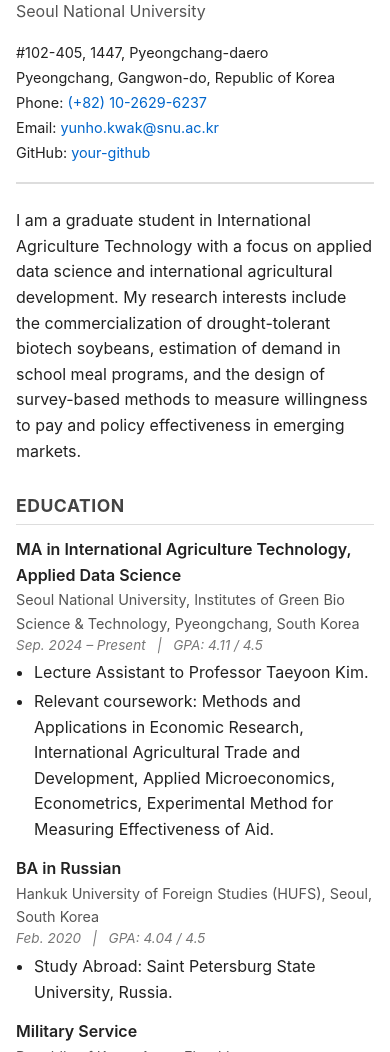
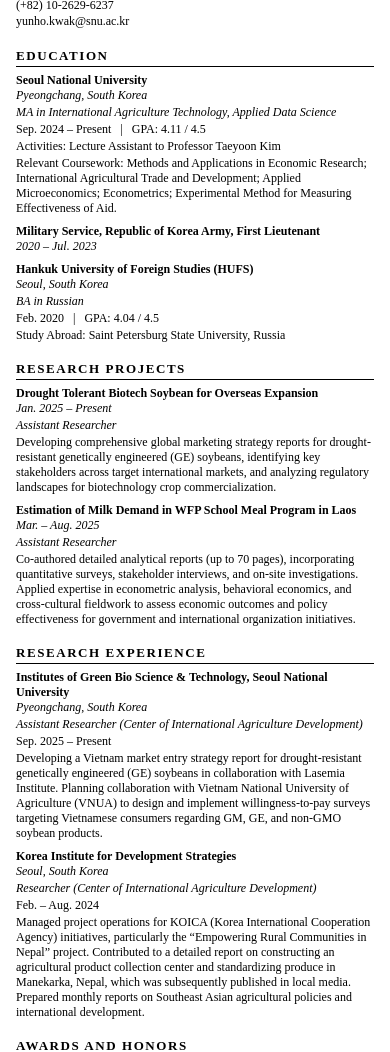
Before and after one commit to yunho-kwak/yunho-kwak.github.io, a plain HTML site: page index.html in a window 390 px wide. Shown: the part 131-1183 px from the top of the page. Drawn offline with Linux system fonts and the light colour scheme.

Commit message:
Update index.html

```diff
--- a/index.html
+++ b/index.html
@@ -2,300 +2,305 @@
 <html lang="en">
 <head>
   <meta charset="UTF-8" />
-  <title>Yunho Kwak - CV / Academic Profile</title>
+  <title>Yunho Kwak - Curriculum Vitae</title>
   <meta name="viewport" content="width=device-width, initial-scale=1" />
   <style>
+    /* 전체 페이지 배경 (종이 위에 얹힌 느낌용) */
     body {
-      font-family: -apple-system, BlinkMacSystemFont, "Segoe UI", Roboto, sans-serif;
       margin: 0;
-      padding: 0;
-      line-height: 1.6;
-      background-color: #f5f5f5;
-      color: #222;
+      padding: 24px 0;
+      background-color: #e9e9e9;
+      font-family: "Times New Roman", "TimesNewRoman", Times, serif;
+      color: #000;
     }
-    .container {
-      max-width: 900px;
+
+    /* 실제 이력서 종이 영역 */
+    .page {
+      max-width: 800px;
       margin: 0 auto;
-      padding: 24px 16px 40px;
-      background-color: #fff;
+      background-color: #ffffff;
+      padding: 32px 40px 40px;
+      box-sizing: border-box;
+      box-shadow: 0 0 10px rgba(0,0,0,0.15);
     }
-    header {
+
+    /* 상단 이름 + 연락처 */
+    .header {
       display: flex;
+      justify-content: space-between;
       flex-wrap: wrap;
-      justify-content: space-between;
       align-items: flex-start;
-      gap: 16px;
-      margin-bottom: 24px;
-      border-bottom: 2px solid #ddd;
-      padding-bottom: 16px;
+      margin-bottom: 18px;
     }
+
+    .name-block {
+      margin-bottom: 8px;
+    }
+
     .name-block h1 {
       margin: 0;
-      font-size: 2rem;
+      font-size: 26px;
+      font-weight: 700;
+      letter-spacing: 0.04em;
     }
-    .name-block h2 {
-      margin: 4px 0 0;
-      font-size: 1rem;
-      font-weight: normal;
-      color: #555;
+
+    .contact-block {
+      font-size: 12px;
+      text-align: right;
+      line-height: 1.4;
     }
-    .contact {
-      font-size: 0.9rem;
-      text-align: right;
+
+    .contact-block a {
+      color: inherit;
+      text-decoration: none;
     }
-    .contact div {
+
+    .contact-block a:hover {
+      text-decoration: underline;
+    }
+
+    /* 섹션 제목 (EDUCATION, RESEARCH PROJECTS, …) */
+    .section-title {
+      margin-top: 18px;
+      margin-bottom: 6px;
+      font-size: 13px;
+      font-weight: 700;
+      letter-spacing: 0.12em;
+      text-transform: uppercase;
+      border-bottom: 1px solid #000;
+      padding-bottom: 2px;
+    }
+
+    /* 섹션 안 각 항목 */
+    .item {
+      font-size: 12px;
+      margin-bottom: 8px;
+    }
+
+    .item-header {
+      display: flex;
+      justify-content: space-between;
+      flex-wrap: wrap;
+      margin-bottom: 1px;
+    }
+
+    .item-left {
+      font-weight: 700;
+    }
+
+    .item-right {
+      font-style: italic;
+      white-space: nowrap;
+      margin-left: 12px;
+    }
+
+    .item-sub {
+      font-style: italic;
+    }
+
+    .item-location {
+      font-style: italic;
+      white-space: nowrap;
+    }
+
+    .item-body {
+      margin-top: 2px;
+    }
+
+    .item-body p {
+      margin: 0 0 2px 0;
+    }
+
+    ul {
+      margin: 0 0 2px 16px;
+      padding: 0;
+    }
+
+    li {
       margin-bottom: 2px;
     }
-    .contact a {
-      color: #0066cc;
-      text-decoration: none;
+
+    /* 마지막 하단 여백 */
+    .bottom-space {
+      height: 8px;
     }
-    .contact a:hover {
-      text-decoration: underline;
-    }
-    h3.section-title {
-      border-bottom: 1px solid #ddd;
-      padding-bottom: 4px;
-      margin-top: 28px;
-      margin-bottom: 12px;
-      font-size: 1.1rem;
-      letter-spacing: 0.03em;
-      text-transform: uppercase;
-      color: #444;
-    }
-    .item {
-      margin-bottom: 14px;
-    }
-    .item-title {
-      font-weight: 600;
-    }
-    .item-sub {
-      font-size: 0.9rem;
-      color: #555;
-    }
-    .item-period {
-      font-size: 0.85rem;
-      color: #777;
-      font-style: italic;
-    }
-    ul {
-      margin: 4px 0 0 18px;
-      padding: 0;
-    }
-    li {
-      margin-bottom: 3px;
-    }
-    .tag-list {
-      font-size: 0.85rem;
-      color: #555;
-    }
-    .tag-list span {
-      background: #e8e8e8;
-      padding: 3px 7px;
-      border-radius: 999px;
-      margin-right: 4px;
-      display: inline-block;
-      margin-top: 4px;
-    }
-    footer {
-      margin-top: 32px;
-      font-size: 0.8rem;
-      color: #777;
-      text-align: center;
-    }
+
     @media (max-width: 600px) {
-      header {
+      .page {
+        padding: 24px 16px 28px;
+      }
+      .contact-block {
+        text-align: left;
+        margin-top: 8px;
+      }
+      .item-header {
         flex-direction: column;
-        align-items: flex-start;
       }
-      .contact {
-        text-align: left;
+      .item-right,
+      .item-location {
+        margin-left: 0;
       }
     }
   </style>
 </head>
 <body>
-  <div class="container">
+  <div class="page">
     <!-- HEADER -->
-    <header>
+    <div class="header">
       <div class="name-block">
         <h1>Yunho Kwak</h1>
-        <h2>MA Student in International Agriculture Technology<br />Seoul National University</h2>
       </div>
-      <div class="contact">
+      <div class="contact-block">
         <div>#102-405, 1447, Pyeongchang-daero</div>
         <div>Pyeongchang, Gangwon-do, Republic of Korea</div>
-        <div>Phone: <a href="tel:+821026296237">(+82) 10-2629-6237</a></div>
-        <div>Email: <a href="mailto:yunho.kwak@snu.ac.kr">yunho.kwak@snu.ac.kr</a></div>
-        <div>GitHub: <a href="https://github.com/your-github" target="_blank">your-github</a></div>
+        <div>(+82) 10-2629-6237</div>
+        <div><a href="mailto:yunho.kwak@snu.ac.kr">yunho.kwak@snu.ac.kr</a></div>
       </div>
-    </header>
-
-    <!-- SHORT INTRO -->
-    <p>
-      I am a graduate student in International Agriculture Technology with a focus on applied data science
-      and international agricultural development. My research interests include the commercialization of
-      drought-tolerant biotech soybeans, estimation of demand in school meal programs, and the design of
-      survey-based methods to measure willingness to pay and policy effectiveness in emerging markets.
-    </p>
+    </div>
 
     <!-- EDUCATION -->
-    <h3 class="section-title">Education</h3>
+    <div class="section-title">Education</div>
 
     <div class="item">
-      <div class="item-title">MA in International Agriculture Technology, Applied Data Science</div>
-      <div class="item-sub">Seoul National University, Institutes of Green Bio Science & Technology, Pyeongchang, South Korea</div>
-      <div class="item-period">Sep. 2024 – Present &nbsp; | &nbsp; GPA: 4.11 / 4.5</div>
-      <ul>
-        <li>Lecture Assistant to Professor Taeyoon Kim.</li>
-        <li>
-          Relevant coursework: Methods and Applications in Economic Research, International Agricultural Trade
-          and Development, Applied Microeconomics, Econometrics, Experimental Method for Measuring Effectiveness of Aid.
-        </li>
-      </ul>
+      <div class="item-header">
+        <div class="item-left">Seoul National University</div>
+        <div class="item-location">Pyeongchang, South Korea</div>
+      </div>
+      <div class="item-body">
+        <p><span class="item-sub">MA in International Agriculture Technology, Applied Data Science</span></p>
+        <p>Sep. 2024 – Present &nbsp;&nbsp;|&nbsp;&nbsp; GPA: 4.11 / 4.5</p>
+        <p>Activities: Lecture Assistant to Professor Taeyoon Kim</p>
+        <p>Relevant Coursework: Methods and Applications in Economic Research; International Agricultural Trade and Development; Applied Microeconomics; Econometrics; Experimental Method for Measuring Effectiveness of Aid.</p>
+      </div>
     </div>
 
     <div class="item">
-      <div class="item-title">BA in Russian</div>
-      <div class="item-sub">Hankuk University of Foreign Studies (HUFS), Seoul, South Korea</div>
-      <div class="item-period">Feb. 2020 &nbsp; | &nbsp; GPA: 4.04 / 4.5</div>
-      <ul>
-        <li>Study Abroad: Saint Petersburg State University, Russia.</li>
-      </ul>
+      <div class="item-header">
+        <div class="item-left">Military Service, Republic of Korea Army, First Lieutenant</div>
+        <div class="item-right">2020 – Jul. 2023</div>
+      </div>
     </div>
 
     <div class="item">
-      <div class="item-title">Military Service</div>
-      <div class="item-sub">Republic of Korea Army, First Lieutenant</div>
-      <div class="item-period">2020 – Jul. 2023</div>
+      <div class="item-header">
+        <div class="item-left">Hankuk University of Foreign Studies (HUFS)</div>
+        <div class="item-location">Seoul, South Korea</div>
+      </div>
+      <div class="item-body">
+        <p><span class="item-sub">BA in Russian</span></p>
+        <p>Feb. 2020 &nbsp;&nbsp;|&nbsp;&nbsp; GPA: 4.04 / 4.5</p>
+        <p>Study Abroad: Saint Petersburg State University, Russia</p>
+      </div>
     </div>
 
     <!-- RESEARCH PROJECTS -->
-    <h3 class="section-title">Research Projects</h3>
+    <div class="section-title">Research Projects</div>
 
     <div class="item">
-      <div class="item-title">Drought Tolerant Biotech Soybean for Overseas Expansion</div>
-      <div class="item-sub">Assistant Researcher</div>
-      <div class="item-period">Jan. 2025 – Present</div>
-      <ul>
-        <li>
-          Developing comprehensive global marketing strategy reports for drought-resistant genetically engineered (GE)
-          soybeans, identifying key stakeholders across target international markets, and analyzing regulatory landscapes
-          for biotechnology crop commercialization.
-        </li>
-      </ul>
+      <div class="item-header">
+        <div class="item-left">Drought Tolerant Biotech Soybean for Overseas Expansion</div>
+        <div class="item-right">Jan. 2025 – Present</div>
+      </div>
+      <div class="item-body">
+        <p><span class="item-sub">Assistant Researcher</span></p>
+        <p>
+          Developing comprehensive global marketing strategy reports for drought-resistant
+          genetically engineered (GE) soybeans, identifying key stakeholders across target international
+          markets, and analyzing regulatory landscapes for biotechnology crop commercialization.
+        </p>
+      </div>
     </div>
 
     <div class="item">
-      <div class="item-title">Estimation of Milk Demand in WFP School Meal Program in Laos</div>
-      <div class="item-sub">Assistant Researcher</div>
-      <div class="item-period">Mar. 2025 – Aug. 2025</div>
-      <ul>
-        <li>
-          Co-authored detailed analytical reports (up to 70 pages) incorporating quantitative surveys, stakeholder
-          interviews, and on-site investigations.
-        </li>
-        <li>
-          Applied econometric analysis, behavioral economics, and cross-cultural fieldwork to assess economic outcomes
-          and policy effectiveness for government and international organization initiatives.
-        </li>
-      </ul>
+      <div class="item-header">
+        <div class="item-left">Estimation of Milk Demand in WFP School Meal Program in Laos</div>
+        <div class="item-right">Mar. – Aug. 2025</div>
+      </div>
+      <div class="item-body">
+        <p><span class="item-sub">Assistant Researcher</span></p>
+        <p>
+          Co-authored detailed analytical reports (up to 70 pages), incorporating quantitative surveys,
+          stakeholder interviews, and on-site investigations. Applied expertise in econometric analysis,
+          behavioral economics, and cross-cultural fieldwork to assess economic outcomes and policy
+          effectiveness for government and international organization initiatives.
+        </p>
+      </div>
     </div>
 
     <!-- RESEARCH EXPERIENCE -->
-    <h3 class="section-title">Research Experience</h3>
+    <div class="section-title">Research Experience</div>
 
     <div class="item">
-      <div class="item-title">
-        Institutes of Green Bio Science & Technology, Seoul National University – Center of International Agriculture Development
+      <div class="item-header">
+        <div class="item-left">
+          Institutes of Green Bio Science & Technology, Seoul National University
+        </div>
+        <div class="item-location">Pyeongchang, South Korea</div>
       </div>
-      <div class="item-sub">Assistant Researcher</div>
-      <div class="item-period">Sep. 2025 – Present</div>
-      <ul>
-        <li>
-          Developing a Vietnam market entry strategy report for drought-resistant GE soybeans in collaboration with the
-          Lasemia Institute.
-        </li>
-        <li>
-          Planning collaboration with Vietnam National University of Agriculture (VNUA) to design and implement
-          willingness-to-pay surveys targeting Vietnamese consumers regarding GM, GE, and non-GMO soybean products.
-        </li>
-      </ul>
+      <div class="item-body">
+        <p><span class="item-sub">Assistant Researcher (Center of International Agriculture Development)</span></p>
+        <p>Sep. 2025 – Present</p>
+        <p>
+          Developing a Vietnam market entry strategy report for drought-resistant genetically engineered (GE)
+          soybeans in collaboration with Lasemia Institute. Planning collaboration with Vietnam National
+          University of Agriculture (VNUA) to design and implement willingness-to-pay surveys targeting
+          Vietnamese consumers regarding GM, GE, and non-GMO soybean products.
+        </p>
+      </div>
     </div>
 
     <div class="item">
-      <div class="item-title">Korea Institute for Development Strategies</div>
-      <div class="item-sub">Researcher, Center of International Agriculture Development</div>
-      <div class="item-period">Feb. 2024 – Aug. 2024</div>
-      <ul>
-        <li>
-          Managed project operations for KOICA (Korea International Cooperation Agency) initiatives, particularly the
-          “Empowering Rural Communities in Nepal” project.
-        </li>
-        <li>
-          Contributed to a detailed report on constructing an agricultural product collection center and standardizing
-          produce in Manekarka, Nepal, which was subsequently published in local media.
-        </li>
-        <li>
-          Prepared monthly reports on Southeast Asian agricultural policies and international development.
-        </li>
-      </ul>
+      <div class="item-header">
+        <div class="item-left">Korea Institute for Development Strategies</div>
+        <div class="item-location">Seoul, South Korea</div>
+      </div>
+      <div class="item-body">
+        <p><span class="item-sub">Researcher (Center of International Agriculture Development)</span></p>
+        <p>Feb. – Aug. 2024</p>
+        <p>
+          Managed project operations for KOICA (Korea International Cooperation Agency) initiatives,
+          particularly the “Empowering Rural Communities in Nepal” project. Contributed to a detailed report
+          on constructing an agricultural product collection center and standardizing produce in Manekarka,
+          Nepal, which was subsequently published in local media. Prepared monthly reports on Southeast
+          Asian agricultural policies and international development.
+        </p>
+      </div>
     </div>
 
-    <!-- AWARDS -->
-    <h3 class="section-title">Awards & Honors</h3>
+    <!-- AWARDS AND HONORS -->
+    <div class="section-title">Awards and Honors</div>
 
     <div class="item">
-      <ul>
-        <li>College of Agriculture and Life Sciences (CALS) Interdisciplinary Research Scholarship – 2025 Spring–Fall</li>
-        <li>Lecture &amp; Research Scholarship – 2025 Spring</li>
-        <li>Merit Based Scholarship – 2019 Spring, 2018 Fall, 2017 Fall, 2016 Fall</li>
-        <li>Mentoring &amp; Student Assistance Scholarship – 2019 Fall, 2017 Fall</li>
-      </ul>
+      <div class="item-body">
+        <p>College of Agriculture and Life Sciences (CALS) Interdisciplinary Research Scholarship &mdash; 2025 Spring–Fall</p>
+        <p>Lecture &amp; Research Scholarship &mdash; 2025 Spring</p>
+        <p>Merit Based Scholarship &mdash; 2019 Spring, 2018 Fall, 2017 Fall, 2016 Fall</p>
+        <p>Mentoring &amp; Student Assistance Scholarship &mdash; 2019 Fall, 2017 Fall</p>
+      </div>
     </div>
 
-    <!-- SKILLS & LANGUAGES -->
-    <h3 class="section-title">Skills & Languages</h3>
+    <!-- ADDITIONAL INFORMATION -->
+    <div class="section-title">Additional Information</div>
 
     <div class="item">
-      <div class="item-title">Languages</div>
-      <ul>
-        <li>Korean (Native)</li>
-        <li>English (Fluent)</li>
-        <li>Russian (Intermediate)</li>
-      </ul>
+      <div class="item-body">
+        <p><strong>Languages:</strong> Korean (Native), English (Fluent), Russian (Intermediate)</p>
+        <p><strong>Technical Skills:</strong> Microsoft Office, R, SAS, STATA</p>
+      </div>
     </div>
 
+    <!-- CV PDF LINK (선택) -->
     <div class="item">
-      <div class="item-title">Technical Skills</div>
-      <ul>
-        <li>Microsoft Office</li>
-        <li>R, SAS, STATA</li>
-      </ul>
+      <div class="item-body">
+        <p>
+          Full CV (PDF) download:
+          <a href="cv.pdf" target="_blank">cv.pdf</a>
+          (Upload a file named <code>cv.pdf</code> to this repository.)
+        </p>
+      </div>
     </div>
 
-    <!-- RESEARCH INTERESTS TAGS -->
-    <h3 class="section-title">Research Interests</h3>
-    <div class="tag-list">
-      <span>Agricultural development</span>
-      <span>Biotech / GE soybeans</span>
-      <span>Demand estimation</span>
-      <span>School meal programs</span>
-      <span>Willingness-to-pay surveys</span>
-      <span>International development</span>
-    </div>
-
-    <!-- CV / RESUME LINK -->
-    <h3 class="section-title">CV / Resume</h3>
-    <p>
-      You can download my full CV here:
-      <a href="cv.pdf" target="_blank">Download CV (PDF)</a><br />
-      (Upload a file named <code>cv.pdf</code> to this GitHub repository.)
-    </p>
-
-    <footer>
-      Last updated: 2025.11 · Built with GitHub Pages
-    </footer>
+    <div class="bottom-space"></div>
   </div>
 </body>
 </html>
```
